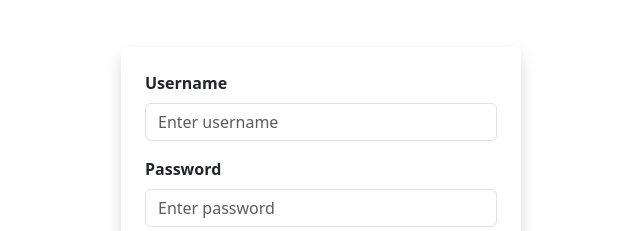
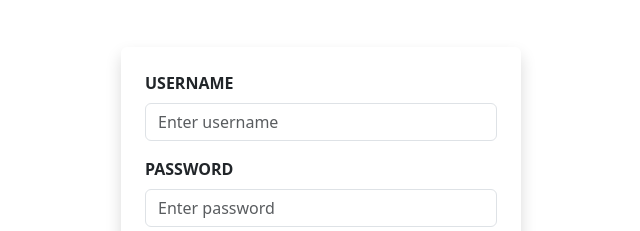
Before and after one commit to ElishaMlyasende/vkfrontend, a React (Vite) app: page / in a window 1280 px wide. Shown: the part 224-455 px from the top of the page, without its empty margins (319-959 px from the left). Built offline with nearby package versions, Linux system fonts and the light colour scheme.

Commit message:
just changes

```diff
--- a/src/pages/LoginPage.jsx
+++ b/src/pages/LoginPage.jsx
@@ -57,7 +57,7 @@ function LoginPage() {
        {error && <div className="alert alert-danger">{error}</div>}
 
        <div className="form-group mb-3">
-         <label className="form-label fw-bold text-gray">Username</label>
+         <label className="form-label fw-bold text-gray">USERNAME</label>
          <input
            className="form-control"
            type="text"
@@ -69,7 +69,7 @@ function LoginPage() {
        </div>
 
        <div className="mb-3 form-group">
-         <label className="form-label fw-bold">Password</label>
+         <label className="form-label fw-bold">PASSWORD</label>
          <input
            className="form-control"
            type="password"
```
